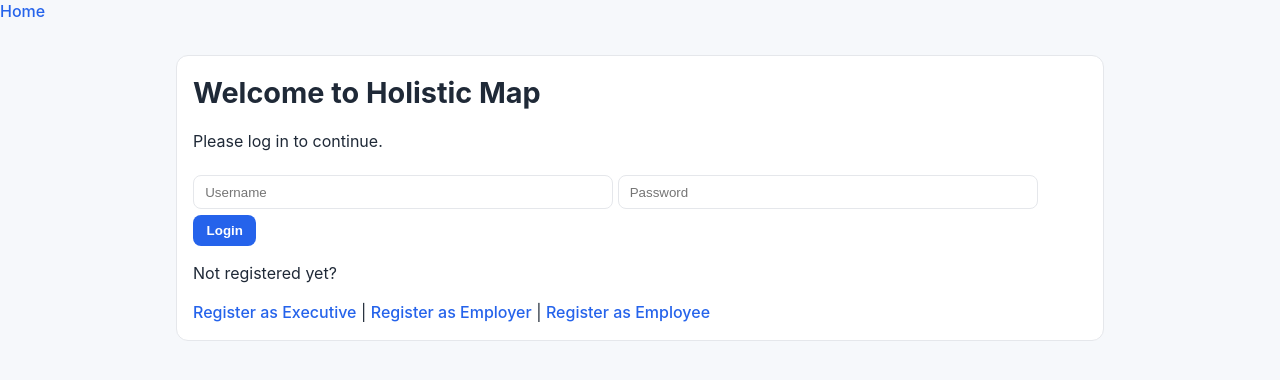
After one commit to marmark88/HolisticMap, a Django app: page /login/ in a window 1280 px wide. The commit adds this page. Shown: the top 380 px of the page. Run offline with Django 5.2, Linux system fonts and the light colour scheme.

Commit message:
Added login/logout system and role checking for pages

```diff
--- /dev/null
+++ b/holisticmap/templates/base.html
@@ -0,0 +1,34 @@
+<!DOCTYPE html>
+<html lang="en">
+<head>
+    {% load static %}
+    <meta charset="UTF-8">
+    <meta name="viewport" content="width=device-width, initial-scale=1.0">
+    <title>{% block title %}Holistic Map{% endblock %}</title>
+    <link rel="stylesheet" href="{% static 'holisticmap/styles.css' %}">
+</head>
+<body>
+    <header>
+        <nav>
+            {% if user.is_authenticated %}
+                {% if role == 'executive' %}
+                    <a href="{% url 'executive_dashboard' %}">Home</a>
+                {% elif role == 'employer' %}
+                    <a href="{% url 'employer_dashboard' %}">Home</a>
+                {% elif role == 'employee' %}
+                    <a href="{% url 'employee_dashboard' %}">Home</a>
+                {% else %}
+                    <a href="{% url 'index' %}">Home</a>
+                {% endif %}
+                <a href="{% url 'user_logout' %}">Logout</a>
+            {% else %}
+                <a href="{% url 'index' %}">Home</a>
+            {% endif %}
+        </nav>
+    </header>
+
+    <main class="container">
+        {% block content %}{% endblock %}
+    </main>
+</body>
+</html>
--- a/holisticmap/templates/create_role.html
+++ b/holisticmap/templates/create_role.html
@@ -15,14 +15,20 @@
             <form method="post">
                 {% csrf_token %}
 
+                <div class="form-group">
                     <label for="title">Role Title:</label>
                     <input type="text" id="title" name="title" placeholder="Role title" required>
+                </div>
 
+                <div class="form-group">
                     <label for="description">Role Description:</label>
                     <textarea id="description" name="description" placeholder="Describe the role..." rows="4" required></textarea>
+                </div>
 
+                <div class="form-group">
                     <label for="skills">Required Skills (comma separated):</label>
                     <input type="text" id="skills" name="skills" placeholder="Python, Django, SQL">
+                </div>
 
                 <button type="submit">Create Role</button>
             </form>
--- /dev/null
+++ b/holisticmap/templates/login.html
@@ -0,0 +1,26 @@
+{% extends "base.html" %}
+
+{% block title %}Welcome to Holistic Map{% endblock %}
+
+{% block content %}
+<section class="card">
+    <h1>Welcome to Holistic Map</h1>
+    <p>Please log in to continue.</p>
+
+    {% if error %}
+        <p class="error">{{ error }}</p>
+    {% endif %}
+
+    <form method="post">
+        {% csrf_token %}
+        <input type="text" name="username" placeholder="Username" required>
+        <input type="password" name="password" placeholder="Password" required>
+        <button type="submit">Login</button>
+    </form>
+
+    <p>Not registered yet?</p>
+    <a href="{% url 'register_executive' %}">Register as Executive</a> |
+    <a href="{% url 'register_employer' %}">Register as Employer</a> |
+    <a href="{% url 'register_employee' %}">Register as Employee</a>
+</section>
+{% endblock %}
--- a/holisticmap/urls.py
+++ b/holisticmap/urls.py
@@ -3,6 +3,11 @@ from . import views
 
 urlpatterns = [
     path('', views.index, name='index'),
+    path('login/', views.user_login, name='login'),
+    path('logout/', views.user_logout, name='user_logout'),
+    path('register-executive/', views.register_executive, name='register_executive'),
+    path('register-employer/', views.register_employer, name='register_employer'),
+    path('register-employee/', views.register_employee, name='register_employee'),
 
     path('executive/', views.executive_dashboard, name='executive_dashboard'),
     path('employee/', views.employee_dashboard, name='employee_dashboard'),
--- a/holisticmap/views.py
+++ b/holisticmap/views.py
@@ -1,44 +1,146 @@
 from django.shortcuts import render, redirect, get_object_or_404
-from django.contrib.auth.hashers import make_password
+from django.contrib.auth.hashers import make_password, check_password
+from django.contrib.auth import authenticate, login, logout
+from django.contrib.auth.decorators import login_required
+from django.http import HttpResponseForbidden
 from .models import Executive, Company, Employee, Skill, EmployeeSkill, Role, RoleSkill, Employer
 from .services import match_employee_to_role
-# Create your views here.
+from .forms import ExecutiveRegistrationForm, EmployerRegistrationForm, EmployeeRegistrationForm
 
-# dummy for testing
-CURRENT_ROLE = 'employee'
-# pick first employee as sample view
-EMPLOYEE_ID = 1
-# placeholder for first executive
-EXECUTIVE_ID = 1
-# placeholder for first employer
-EMPLOYER_ID = 2
+def _get_user_role(user):
+    if hasattr(user, 'executive'):
+        return 'executive'
+    if hasattr(user, 'employer'):
+        return 'employer'
+    if hasattr(user, 'employee'):
+        return 'employee'
+    return None
+
 
 def index(request):
-    if CURRENT_ROLE == 'executive':
-        return redirect('executive_dashboard')
-    elif CURRENT_ROLE == 'employee':
-        return redirect('employee_dashboard')
-    elif CURRENT_ROLE == 'employer':
-        return redirect('employer_dashboard')
-    return redirect('index')  # default fallback
+    if request.user.is_authenticated:
+        role = _get_user_role(request.user)
+        if role == 'executive':
+            return redirect('executive_dashboard')
+        if role == 'employer':
+            return redirect('employer_dashboard')
+        if role == 'employee':
+            return redirect('employee_dashboard')
+    return render(request, 'index.html')
 
+def user_login(request):
+    if request.method == 'POST':
+        username = request.POST['username']
+        password = request.POST['password']
+        user = authenticate(username=username, password=password)
+        if user:
+            login(request, user)
+            role = _get_user_role(user)
+            if role == 'executive':
+                return redirect('executive_dashboard')
+            elif role == 'employer':
+                return redirect('employer_dashboard')
+            elif role == 'employee':
+                return redirect('employee_dashboard')
+            return redirect('login')
+        else:
+            error = "Invalid username or password"
+            return render(request, 'login.html', {'error': error})
+    return render(request, 'login.html')
+
+# --- Logout ---
+
+@login_required
+def user_logout(request):
+    logout(request)
+    return redirect('login')
+
+def register_executive(request):
+    if request.method == 'POST':
+        form = ExecutiveRegistrationForm(request.POST)
+        if form.is_valid():
+            user = form.save()
+            Executive.objects.create(
+                user=user,
+                name=form.cleaned_data['name'],
+                phone=form.cleaned_data['phone']
+            )
+            return redirect('login')
+    else:
+        form = ExecutiveRegistrationForm()
+    return render(request, 'register_executive', {'form': form})
+
+def register_employer(request):
+    if request.method == 'POST':
+        form = EmployerRegistrationForm(request.POST)
+        if form.is_valid():
+            company = form.cleaned_data['company']
+            secret = form.cleaned_data['company_secret']
+
+            if not check_password(secret, company.employer_secret_hash):
+                form.add_error('company_secret', 'Invalid employer secret')
+            else:
+                user = form.save()
+                Employer.objects.create(
+                    user=user,
+                    name=form.cleaned_data['name'],
+                    phone=form.cleaned_data['phone'],
+                    company=company
+                )
+                return redirect('login')
+    else:
+        form = EmployerRegistrationForm()
+    return render(request, 'register_employer', {'form': form})
+
+def register_employee(request):
+    if request.method == 'POST':
+        form = EmployeeRegistrationForm(request.POST)
+        if form.is_valid():
+            company = form.cleaned_data['company']
+            secret = form.cleaned_data['company_secret']
+
+            if not check_password(secret, company.employee_secret_hash):
+                form.add_error('company_secret', 'Invalid employee secret')
+            else:
+                user = form.save()
+                Employee.objects.create(
+                    user=user,
+                    name=form.cleaned_data['name'],
+                    phone=form.cleaned_data['phone'],
+                    company=company
+                )
+                return redirect('login')
+    else:
+        form = EmployeeRegistrationForm()
+    return render(request, 'register_employee', {'form': form})
+
+@login_required
 def executive_dashboard(request):
-    # Executives see all companies they own, their employees, and open roles
-    executive = get_object_or_404(Executive, id=EXECUTIVE_ID)
+    if not hasattr(request.user, 'executive'):
+        return HttpResponseForbidden("Executive access required.")
+
+    executive = request.user.executive
     companies = Company.objects.filter(executive=executive)
     employees = Employee.objects.filter(company__executive=executive)
     roles = Role.objects.filter(company__executive=executive)
 
+    role = _get_user_role(request.user)
+
     return render(request, 'executive_dashboard.html', {
-        'current_role': CURRENT_ROLE,
+        'current_role': 'executive',
         'executive': executive,
         'companies': companies,
         'employees': employees,
-        'roles': roles,
+        'roles': roles, # roles in the company
+        'role': role, # user's current role
     })
 
+@login_required
 def create_company(request):
-    executive = get_object_or_404(Executive, id=EXECUTIVE_ID)
+    if not hasattr(request.user, 'executive'):
+        return HttpResponseForbidden("Executive access required.")
+
+    executive = request.user.executive
 
     # handle adding a new company
     if request.method == 'POST':
@@ -63,31 +165,45 @@ def create_company(request):
             )
     return redirect('executive_dashboard')
 
+@login_required
 def delete_company(request, company_id):
+    if not hasattr(request.user, 'executive'):
+        return HttpResponseForbidden("Executive access required.")
+
     company = get_object_or_404(Company, id=company_id)
+    if company.executive != request.user.executive:
+        return HttpResponseForbidden("Cannot delete another executive's company.")
     company.delete() # cascades to delete all employees, employers, and roles
     return redirect('executive_dashboard')
 
+@login_required
 def employee_dashboard(request):
-    # Employees see only their own record
-    employee = get_object_or_404(Employee, id=EMPLOYEE_ID)
+    if not hasattr(request.user, 'employee'):
+        return HttpResponseForbidden("Employee access required.")
+
+    employee = request.user.employee
     companies = [employee.company]
     roles = Role.objects.filter(company=employee.company)
 
     # Employee skills
     employee_skills = employee.skills.all()
 
+    role = _get_user_role(request.user)
     # Pass to template
     return render(request, 'employee_dashboard.html', {
-        'current_role': CURRENT_ROLE,
+        'current_role': 'employee',
         'employee': employee,
         'companies': companies,
-        'roles': roles,
+        'roles': roles, # roles in the company
         'employee_skills': employee_skills,
+        'role': role, # user's current role
     })
 
+@login_required
 def add_skill(request):
-    employee = get_object_or_404(Employee, id=EMPLOYEE_ID)
+    if not hasattr(request.user, 'employee'):
+        return HttpResponseForbidden("Employee access required.")
+    employee = request.user.employee
 
     # Handle adding a new skill
     if request.method == 'POST':
@@ -97,8 +213,11 @@ def add_skill(request):
             employee.skills.add(skill)  # ManyToMany prevents duplicates automatically
     return redirect('employee_dashboard')
 
+@login_required
 def remove_skill(request, skill_id):
-    employee = get_object_or_404(Employee, id=EMPLOYEE_ID)
+    if not hasattr(request.user, 'employee'):
+        return HttpResponseForbidden("Employee access required.")
+    employee = request.user.employee
 
     # get the skill from the request URL
     skill = get_object_or_404(Skill, id=skill_id)
@@ -108,40 +227,67 @@ def remove_skill(request, skill_id):
 
     return redirect('employee_dashboard')
 
+@login_required
 def employer_dashboard(request):
-    employer = get_object_or_404(Employer, id=EMPLOYER_ID)
+    if not hasattr(request.user, 'employer'):
+        return HttpResponseForbidden("Employer access required.")
+
+    employer = request.user.employer
     company = employer.company
 
     employees = Employee.objects.filter(company=company)
     roles = Role.objects.filter(company=company)
 
+    role = _get_user_role(request.user)
+
     return render(request, 'employer_dashboard.html', {
-        'current_role': CURRENT_ROLE,
+        'current_role': 'employer',
         'employer': employer,
         'company': company,
         'employees': employees,
-        'roles': roles,
+        'roles': roles, # roles in the company
+        'role': role, # user's current role
     })
 
+@login_required
 def role_detail(request, role_id):
     role = get_object_or_404(Role, id=role_id)
+    current_role = _get_user_role(request.user)
 
-    if CURRENT_ROLE == 'employee':
-        employee = get_object_or_404(Employee, id=EMPLOYEE_ID)
+    if current_role == 'employee':
+        employee = request.user.employee
+        if employee.company_id != role.company_id:
+            return HttpResponseForbidden("Cannot view roles outside your company.")
         matches = match_employee_to_role(role.company, employee, role=role)
+    elif current_role == 'employer':
+        if request.user.employer.company_id != role.company_id:
+            return HttpResponseForbidden("Cannot view roles outside your company.")
+        matches = match_employee_to_role(role.company, role=role)
+    elif current_role == 'executive':
+        if request.user.executive.id != role.company.executive_id:
+            return HttpResponseForbidden("Cannot view roles outside your company.")
+        matches = match_employee_to_role(role.company, role=role)
     else:
-        matches = match_employee_to_role(role.company, role=role)
+        return HttpResponseForbidden("No valid role assigned.")
 
     return render(request, 'role_detail.html', {
-        'CURRENT_ROLE': CURRENT_ROLE,
+        'CURRENT_ROLE': current_role,
         'role': role,
         'matches': matches,
     })
 
 # create a new role for a company
+@login_required
 def create_role(request, company_id):
-    # Executives or employers can create a new role for a company.
+    current_role = _get_user_role(request.user)
+    if current_role not in ('executive', 'employer'):
+        return HttpResponseForbidden("Only executives and employers can create roles.")
+
     company = get_object_or_404(Company, id=company_id)
+    if current_role == 'executive' and company.executive_id != request.user.executive.id:
+        return HttpResponseForbidden("Cannot create role for another executive's company.")
+    if current_role == 'employer' and company.id != request.user.employer.company_id:
+        return HttpResponseForbidden("Cannot create role for another employer's company.")
 
     if request.method == 'POST':
         title = request.POST.get('title')
@@ -159,19 +305,27 @@ def create_role(request, company_id):
                     skill, created = Skill.objects.get_or_create(name=name)
                     RoleSkill.objects.create(role=role, skill=skill)
 
-            # Redirect based on role
-            if CURRENT_ROLE == 'executive':
+            if current_role == 'executive':
                 return redirect('executive_dashboard')
             else:
                 return redirect('employer_dashboard')
 
     return render(request, 'create_role.html', {'company': company})
 
+@login_required
 def delete_role(request, role_id):
+    current_role = _get_user_role(request.user)
+    if current_role not in ('executive', 'employer'):
+        return HttpResponseForbidden("Only executives and employers can delete roles.")
+
     role = get_object_or_404(Role, id=role_id)
+    if current_role == 'executive' and role.company.executive_id != request.user.executive.id:
+        return HttpResponseForbidden("Cannot delete roles for another executive's company.")
+    if current_role == 'employer' and role.company_id != request.user.employer.company_id:
+        return HttpResponseForbidden("Cannot delete roles for another employer's company.")
     role.delete() # delete the role and all associated RoleSkills
 
-    if CURRENT_ROLE == 'executive':
+    if current_role == 'executive':
         return redirect('executive_dashboard')
     else:
         return redirect('employer_dashboard')
```
Also changed, not shown: holisticmap/forms.py (added, +34 -0 lines), holisticmap/models.py (+48 -38 lines), holisticmap/static/holisticmap/styles.css (+54 -0 lines), holisticmap/templates/employee_dashboard.html (+5 -14 lines), holisticmap/templates/employer_dashboard.html (+6 -16 lines), holisticmap/templates/executive_dashboard.html (+5 -15 lines), holisticmap/templates/index.html (+10 -47 lines), holisticmap/migrations/0006_add_user_links_strict.py (added), 3 other files. Lines whose indentation alone changed are shown as unchanged.
